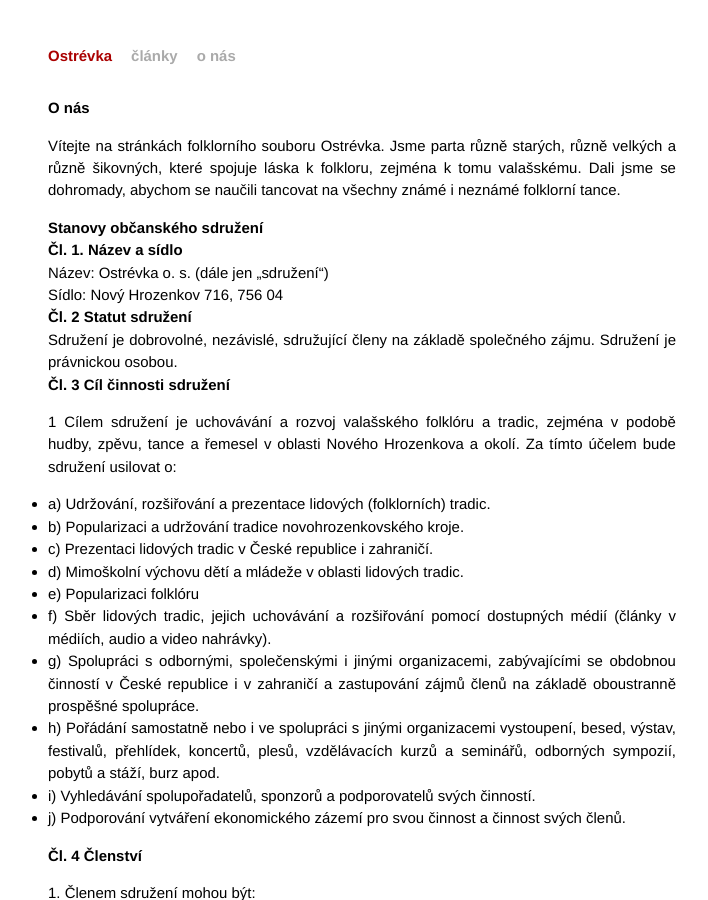
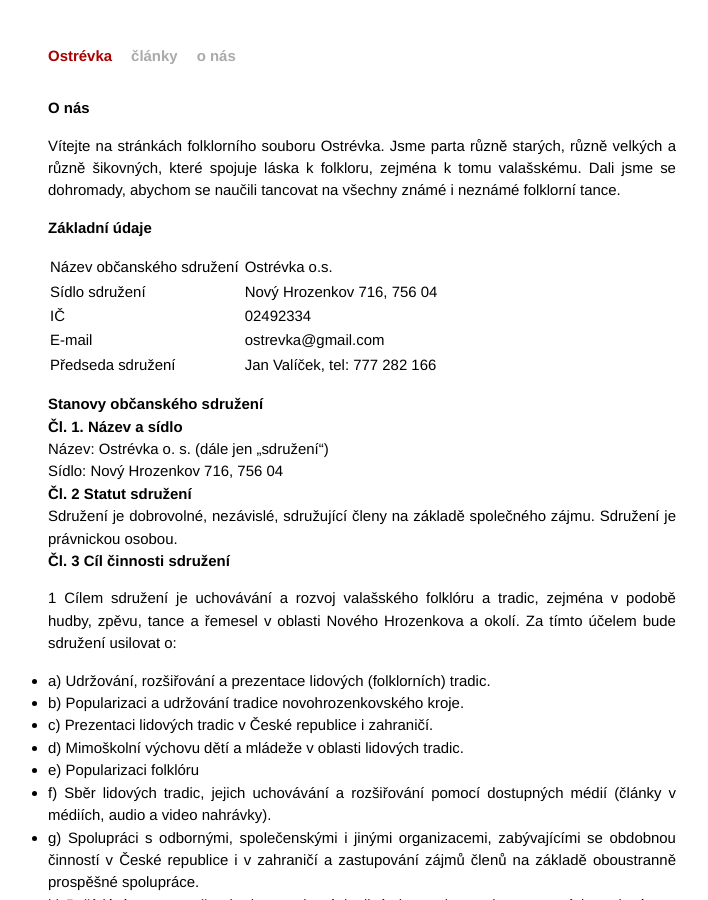
Before and after one commit to ostrevka/ostrevka.github.io, a Jekyll site: the page built from o_nas.html, in a window 1280 px wide and 900 px high. Shown: the whole window, without its empty margins (278-986 px from the left). Built offline with Jekyll 4.4.1, drawn with Linux system fonts in a browser that asks for light colours; Markdown is read by kramdown in place of the engine named in the settings.

Commit message:
O nas - Zakladni udaje

```diff
--- a/o_nas.html
+++ b/o_nas.html
@@ -8,6 +8,32 @@ title: Ostrévka
 
 <p>
 Vítejte na stránkách folklorního souboru Ostrévka. Jsme parta různě starých, různě velkých a různě šikovných, které spojuje láska k folkloru, zejména k tomu valašskému. Dali jsme se dohromady, abychom se naučili tancovat na všechny známé i neznámé folklorní tance.
+</p>
+
+<h2>Základní údaje</h2>
+<p>
+<table>
+<tr>
+  <td>Název občanského sdružení&nbsp;</td>
+  <td>Ostrévka o.s.</td>
+</tr>
+<tr>
+  <td>Sídlo sdružení&nbsp;</td>
+  <td>Nový Hrozenkov 716, 756 04</td>
+</tr>
+<tr>
+  <td>IČ&nbsp;</td>
+  <td>02492334</td>
+</tr>
+<tr>
+  <td>E-mail&nbsp;</td>
+  <td>ostrevka@gmail.com</td>
+</tr>
+<tr>
+  <td>Předseda sdružení&nbsp;</td>
+  <td>Jan Valíček, tel: 777 282 166</td>
+</tr>
+</table>
 </p>
 
 <h2>Stanovy občanského sdružení<h2>
```
